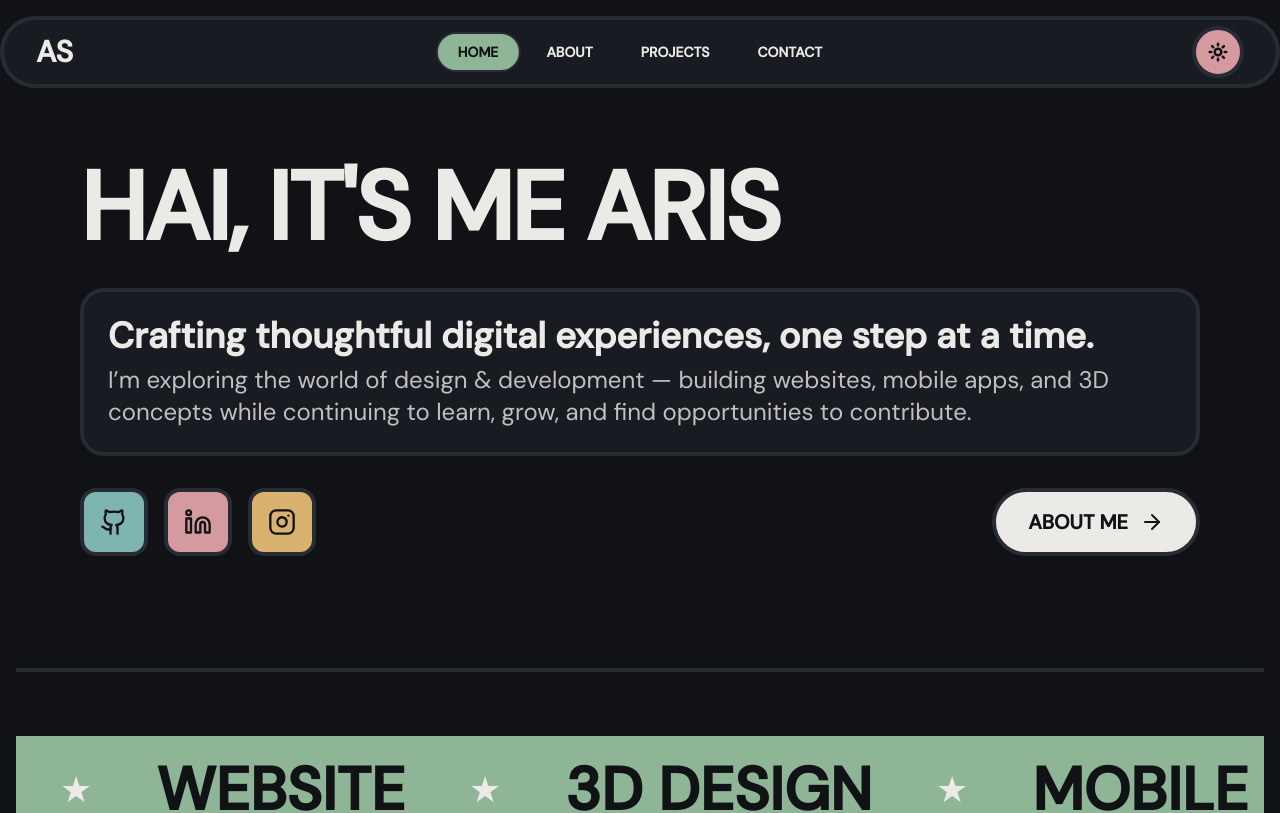
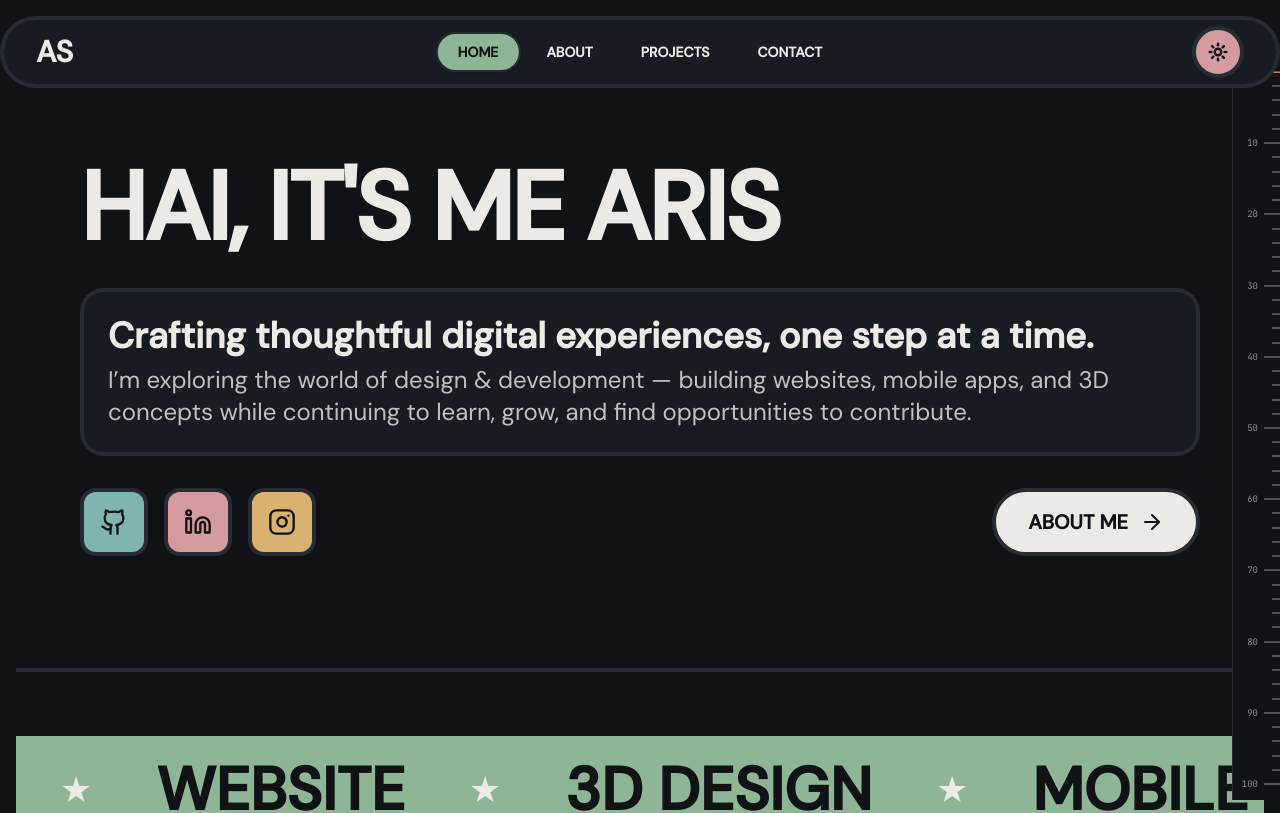
Before and after one commit to Arspn0/my-portfolio, a React (Vite) app: page / in a window 1280 px wide. Shown: the top 813 px of the page. Built offline with nearby package versions, Linux system fonts and the light colour scheme; the HTML template or start-up script is replaced by a standard one.

Commit message:
update: correct import path for Home component and add ScrollRuler component for enhanced scroll tracking

```diff
--- a/src/App.jsx
+++ b/src/App.jsx
@@ -1,6 +1,6 @@
 import React from 'react'
 import Navbar from './components/Navbar'
-import Home from './pages/Home'
+import Home from './Pages/Home'
 import About from './pages/About'
 import Projects from './pages/Projects'
 import Contact from './pages/Contact'
@@ -8,6 +8,7 @@ import Footer from './components/Footer'
 import PageTitle from './components/PageTitle'
 import ProjectDetail from './pages/ProjectsDetail'
 import ScrollToTop from './components/ScrollTop'
+import ScrollRuler from './components/ScrollRuler'
 
 import { ThemeProvider } from './context/ThemeContext';
 import { BrowserRouter as Router, Routes, Route } from 'react-router-dom'
@@ -18,6 +19,7 @@ function App() {
       <Router>
         <div className="bg-light-bg dark:bg-dark-bg min-h-screen transition-colors duration-300">
           <Navbar />
+          <ScrollRuler />
           <PageTitle />
           <ScrollToTop />
           <Routes>
```
